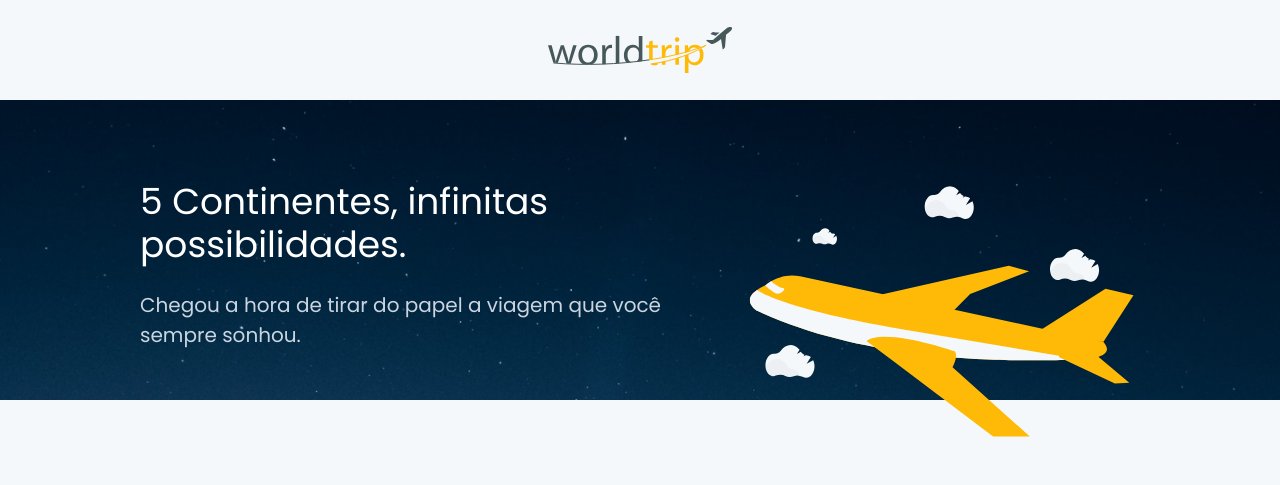
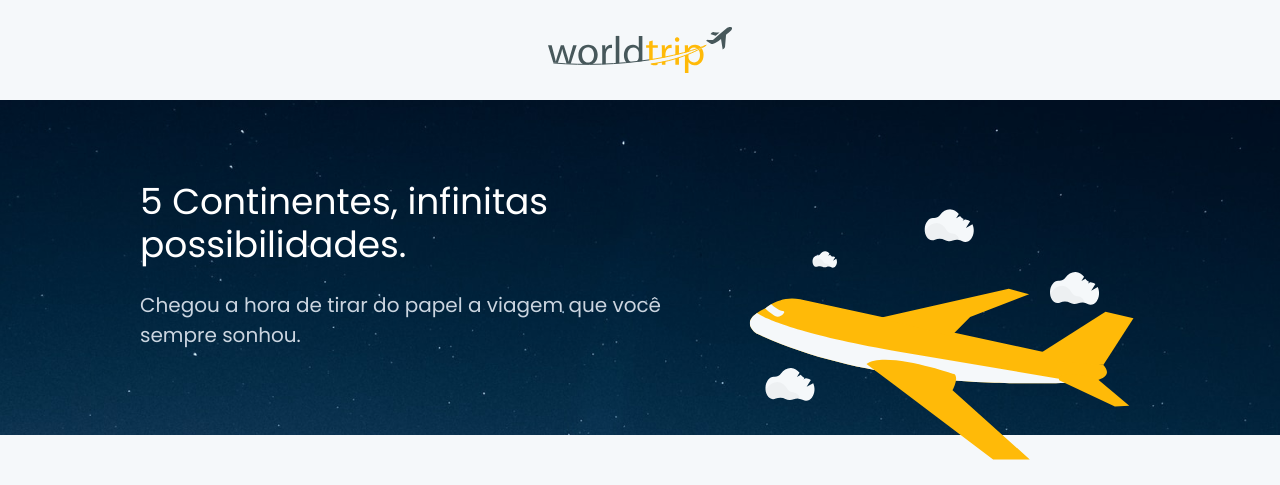
Before and after one commit to Rellyso/worldtrip, a Next.js app: page / in a window 1280 px wide. Shown: the top 485 px of the page. Built offline with nearby package versions, Linux system fonts and the light colour scheme; no server answers; what miragejs would draw is missing.

Commit message:
Added page title

```diff
--- a/src/pages/index.tsx
+++ b/src/pages/index.tsx
@@ -4,6 +4,7 @@ import { Header } from '../components/Header'
 import { Slider } from '../components/Slider'
 import { TravelTypeCard } from '../components/TravelTypeCard'
 import { useContinents } from '../hooks/useContinents'
+import Head from 'next/head'
 
 
 export default function Home() {
@@ -12,6 +13,11 @@ export default function Home() {
 
   return (
     <Flex direction="column">
+
+      <Head>
+        <title>World Trip</title>
+      </Head>
+
       <Header />
 
       <Container>
@@ -19,7 +25,7 @@ export default function Home() {
           as="main"
           w="100%"
           bg="white"
-          minH="300px"
+          h="335px"
           position="relative"
           bgImg="assets/images/sky-background.png"
           // bgAttachment="fixed"
@@ -54,7 +60,7 @@ export default function Home() {
             alt="Avião"
             position="absolute"
             right="140px"
-            top="76px"
+            bottom="-34px"
             h="270px"
           />
         </Flex>
```
